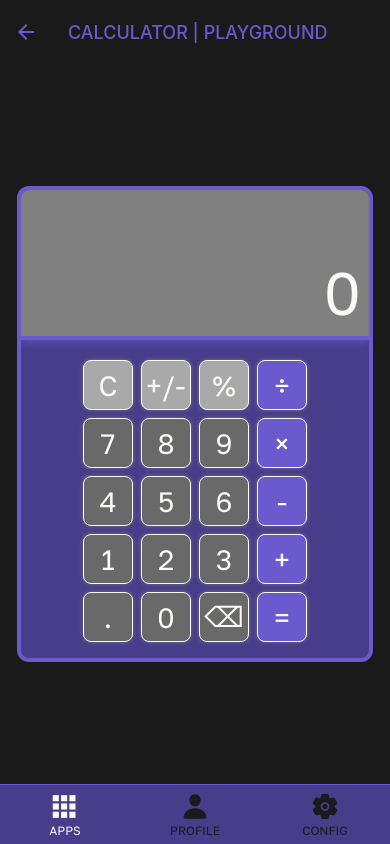
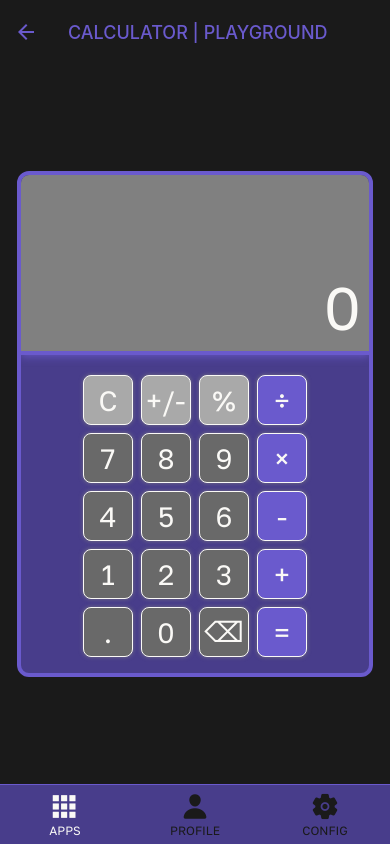
Before and after one commit to santio89/playground-react-native, a React Native app: screen /Calculator in a window 390 px wide. Built offline with nearby package versions, Linux system fonts and the light colour scheme.

Commit message:
small fix

```diff
--- a/components/CalcKeyboard.jsx
+++ b/components/CalcKeyboard.jsx
@@ -220,7 +220,7 @@ const styles = StyleSheet.create({
         padding: 8,
         marginBottom: 16,
         minWidth: 348,
-        minHeight: 150,
+        minHeight: 180,
         justifyContent: 'flex-end',
         borderBottomWidth: 4,
         borderColor: Constants.colorPrimary,
```
